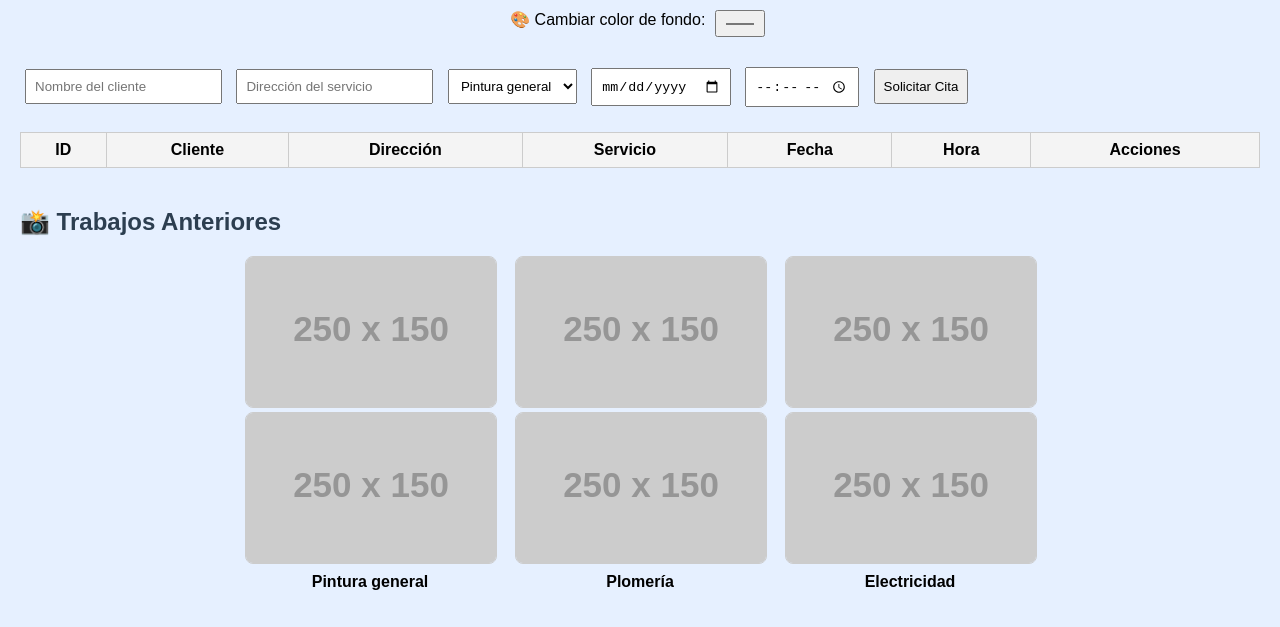
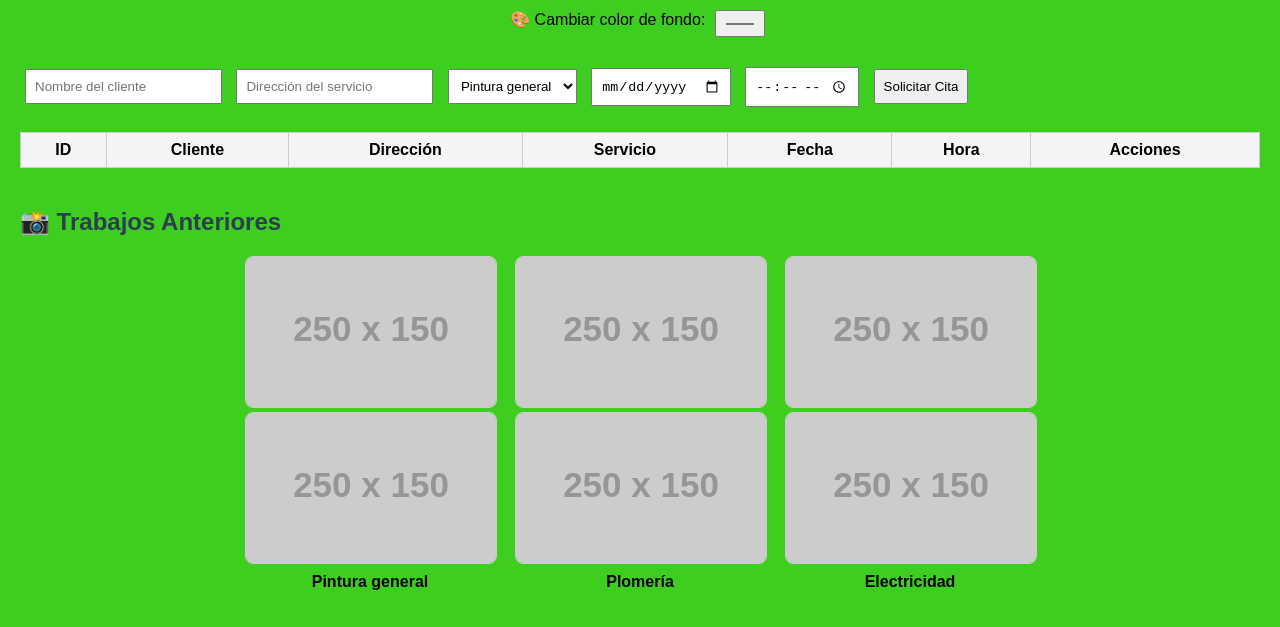
Before and after one commit to formacion091-maker/nubedeprueba, a plain HTML site: page index.html in a window 1280 px wide. Shown: the part 209-836 px from the top of the page. Drawn offline with Linux system fonts and the light colour scheme; placeholder pictures from the web are drawn by us.

Commit message:
Update index.html

```diff
--- a/index.html
+++ b/index.html
@@ -7,7 +7,7 @@
     body {
       font-family: Arial, sans-serif;
       margin: 20px;
-      background-color: #e6f0ff; /* Fondo inicial azul claro */
+      background-color: #3dce20; /* Fondo inicial azul claro */
       transition: background-color 0.5s;
     }
     header { text-align: center; margin-bottom: 20px; }
```
